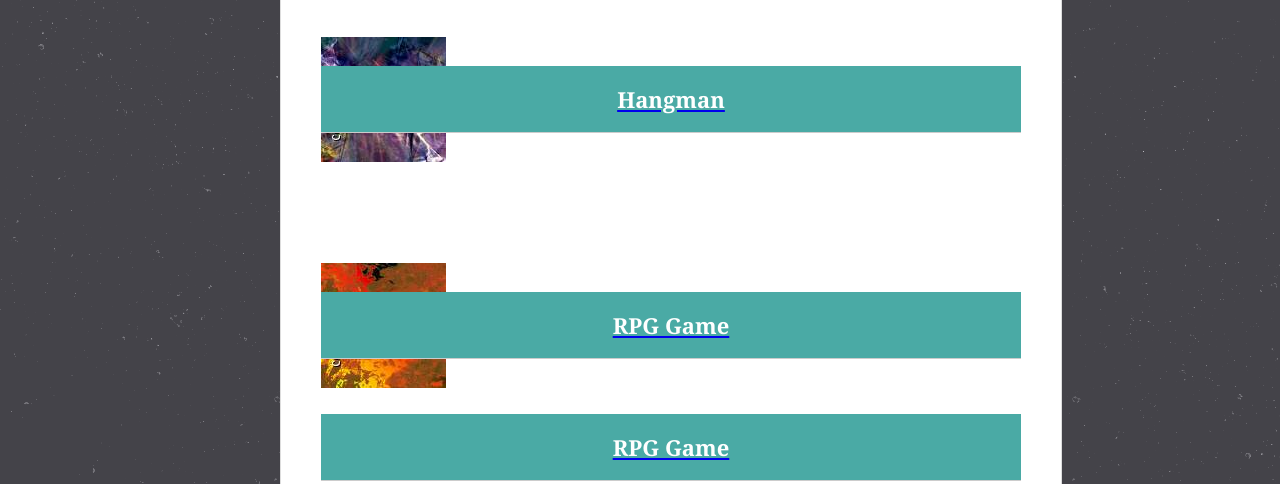
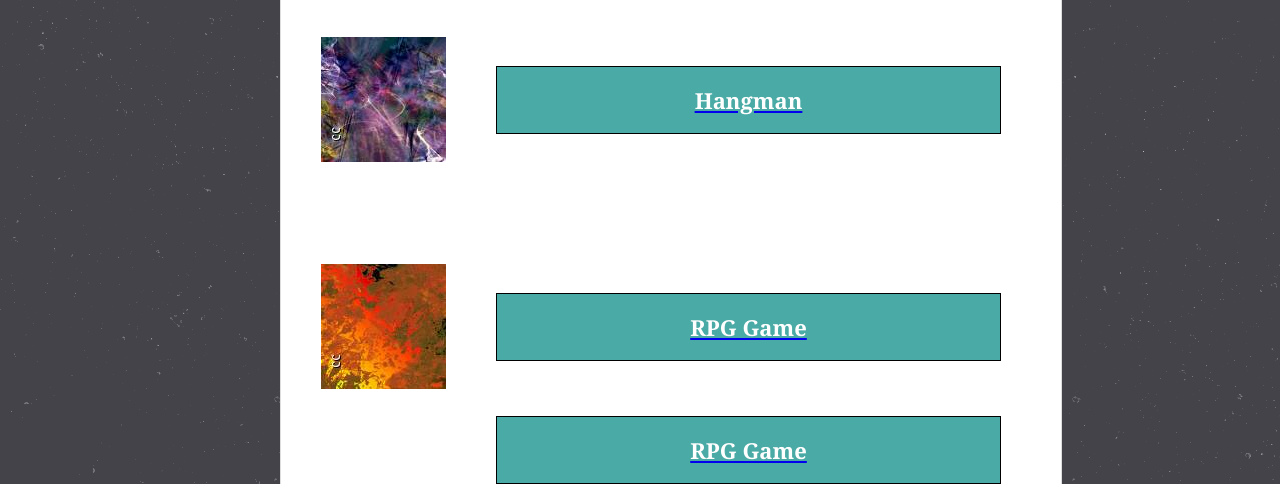
Before and after one commit to bobbylipson/Basic-Portfolio, a plain HTML site: page portfolio.html in a window 1280 px wide. Shown: the part 301-785 px from the top of the page. Drawn offline with Linux system fonts and the light colour scheme.

Commit message:
working on git issues

```diff
--- a/assets/css/style.css
+++ b/assets/css/style.css
@@ -70,6 +70,7 @@ nav ul li {
 .main {
     display: inline-block;
     width: 700px;
+    height: 1200px;
     margin: 40px;
     padding: 40px;
     background-color: #ffffff;
@@ -102,10 +103,8 @@ img.headshot {
     position: relative;
     width: 270px;
     height: 200px;
-}
-
-.porfolio-item:nth-child(even) {
     margin-left: 25px;
+    border: 1px solid black;
 }
 
 .item-name {
@@ -116,6 +115,9 @@ img.headshot {
     padding: 1em;
     color: #ffffff;
     z-index: 1000;
+    margin-right:20px;
+    margin-left: 175px;
+    border: 1px solid black;
 }
 
 .contact {
```
